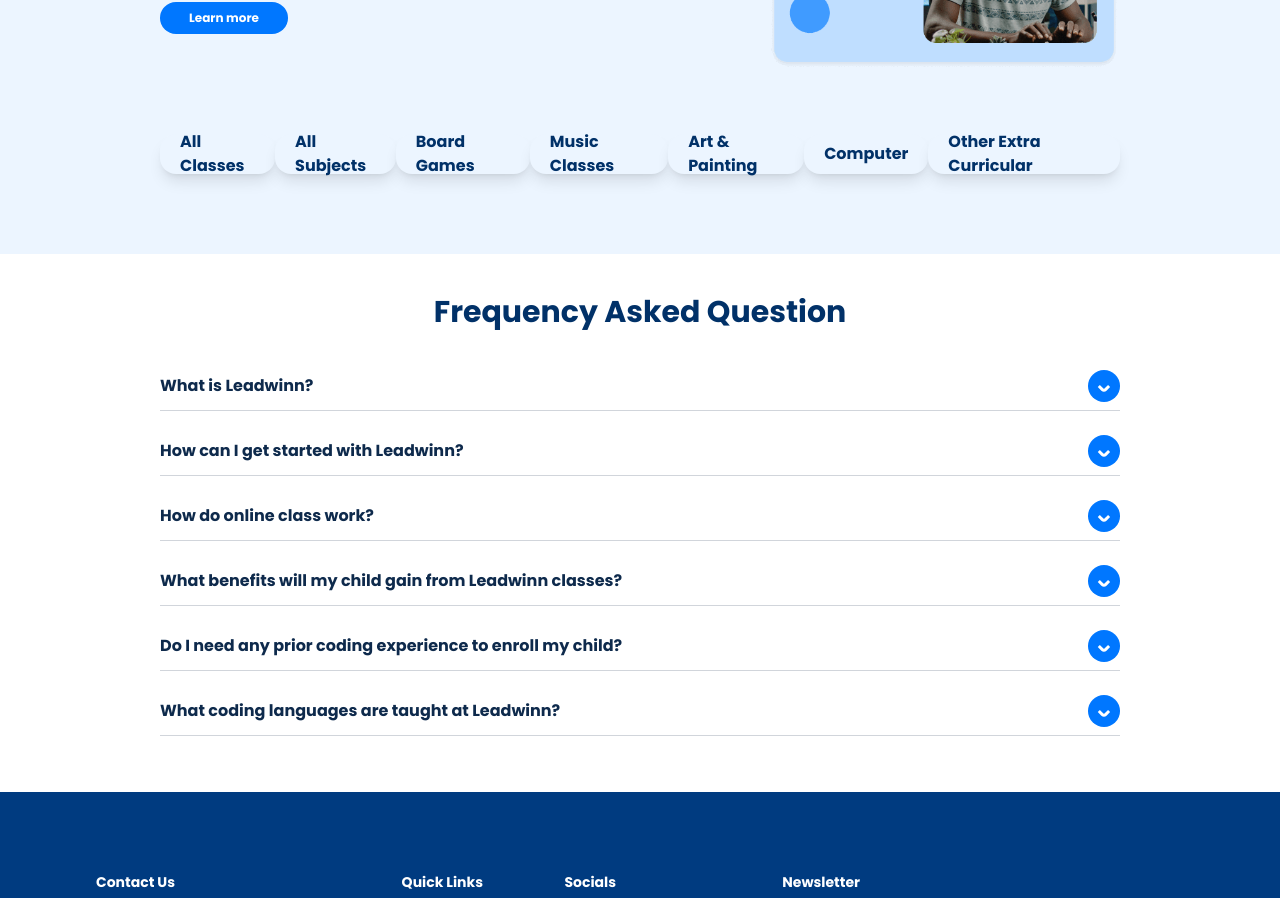
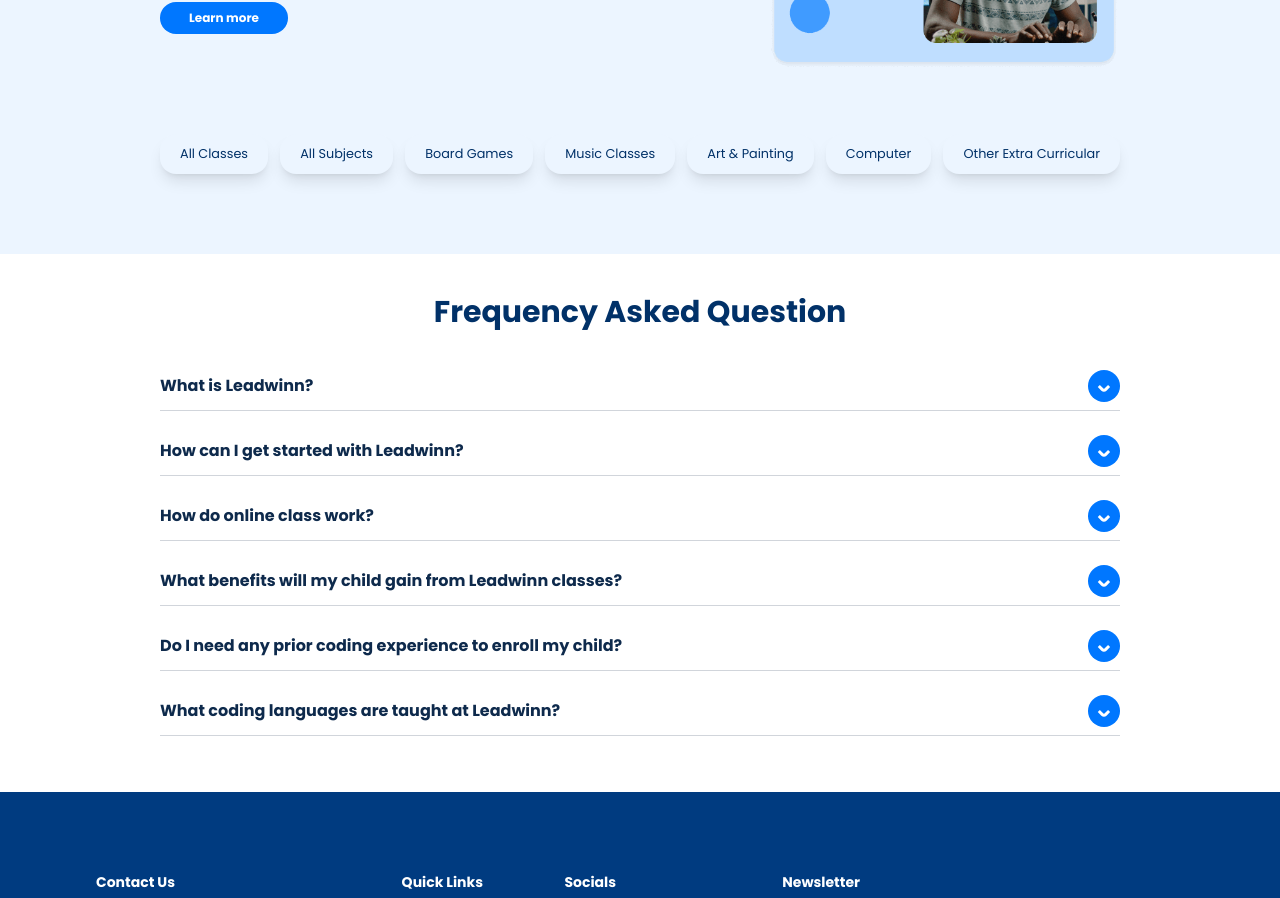
Before and after one commit to Adeleyeha-17/Leadwinn-Academy, a React (Vite) app: page /plans in a window 1280 px wide. Shown: the part 3040-3938 px from the top of the page. Built offline with nearby package versions, Linux system fonts and the light colour scheme; no server answers.

Commit message:
text size

```diff
--- a/src/sections/Otherplans/Otherplans.tsx
+++ b/src/sections/Otherplans/Otherplans.tsx
@@ -28,7 +28,7 @@ export const Otherplans = () => {
 
 {plans.otherplan.map((plan, index) => (
 
-  <h1 key={index} className="bg-nav-blue text-heading text-[1rem] font-semibold h-10 w-max flex items-center rounded-2xl px-5 shadow-md sm:shadow-lg">{plan}</h1>
+  <h1 key={index} className="bg-nav-blue text-heading xl:text-[0.8rem] font-medium h-10 w-max flex items-center rounded-2xl px-5 shadow-md sm:shadow-lg">{plan}</h1>
   ))}
   </div>
 
```
